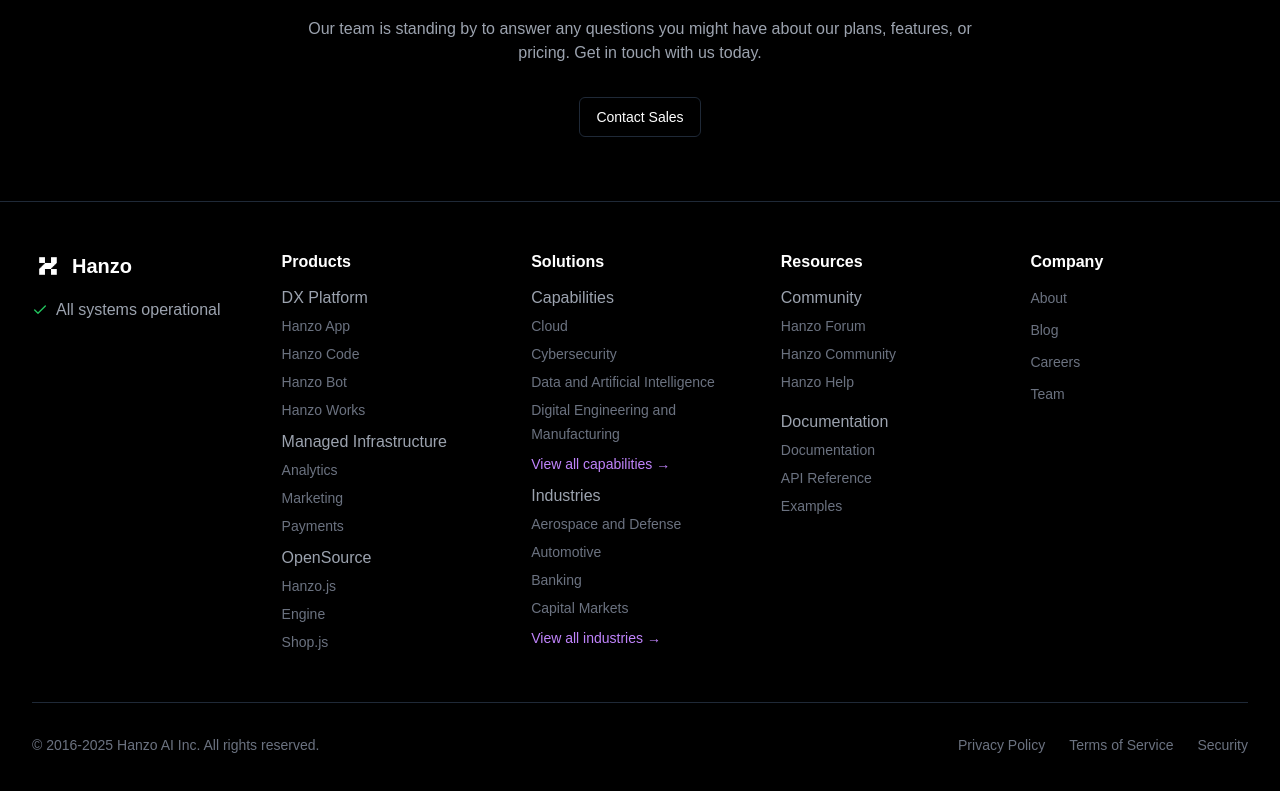
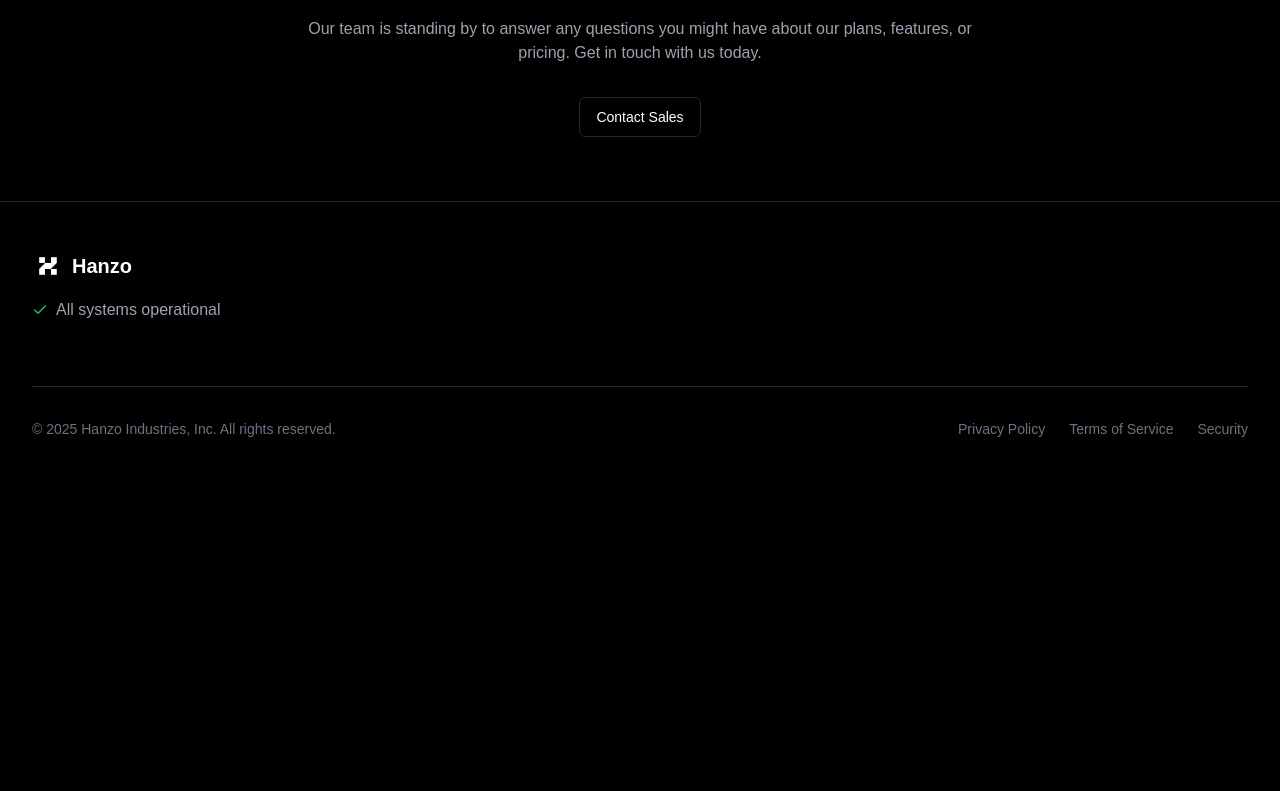
Before and after one commit to hanzoai/hanzo.industries, a React (Vite) app: page /pricing in a window 1280 px wide. Shown: the part 1615-2406 px from the top of the page. After the commit the page ends 2102 px from the top, so only its background shows below. Built offline with nearby package versions, Linux system fonts and the light colour scheme; a web font is replaced by a local one.

Commit message:
Update footer copyright and products
- Changed copyright to Hanzo Industries, Inc. and year to 2025.
- Updated Products section to only show Hanzo App and Hanzo Chat.
- Removed other product listings.

```diff
--- a/src/components/Footer.tsx
+++ b/src/components/Footer.tsx
@@ -22,101 +22,12 @@
               <span>All systems operational</span>
             </a>
           </div>
-
-          <div>
-            <h3 className="text-white font-semibold mb-3">Products</h3>
-            <ul className="space-y-2">
-              {products.map(category => (
-                <li key={category.title}>
-                  <span className="text-gray-400 font-medium">{category.title}</span>
-                  <ul className="mt-1 space-y-1">
-                    {category.items.slice(0, 4).map(item => (
-                      <li key={item}>
-                        <a href="#" className="text-gray-500 hover:text-white text-sm">
-                          {item}
-                        </a>
-                      </li>
-                    ))}
-                  </ul>
-                </li>
-              ))}
-            </ul>
-          </div>
-
-          <div>
-            <h3 className="text-white font-semibold mb-3">Solutions</h3>
-            <ul className="space-y-2">
-              {solutions.map(category => (
-                <li key={category.title}>
-                  <span className="text-gray-400 font-medium">{category.title}</span>
-                  <ul className="mt-1 space-y-1">
-                    {category.items.slice(0, 4).map(item => (
-                      <li key={item}>
-                        <a href="/solutions" className="text-gray-500 hover:text-white text-sm">
-                          {item}
-                        </a>
-                      </li>
-                    ))}
-                  </ul>
-                  {category.items.length > 4 && (
-                    <a
-                      href="/solutions"
-                      className="inline-block mt-2 text-sm text-purple-400 hover:text-purple-300"
-                    >
-                      View all {category.title.toLowerCase()} →
-                    </a>
-                  )}
-                </li>
-              ))}
-            </ul>
-          </div>
-
-          <div>
-            <h3 className="text-white font-semibold mb-3">Resources</h3>
-            <ul className="space-y-4">
-              {resources.map(category => (
-                <li key={category.title}>
-                  <span className="text-gray-400 font-medium">{category.title}</span>
-                  <ul className="mt-1 space-y-1">
-                    {category.items.slice(0, 4).map(item => (
-                      <li key={item.name}>
-                        <a
-                          href={item.url}
-                          target={item.url.startsWith('http') ? '_blank' : undefined}
-                          rel={item.url.startsWith('http') ? 'noopener noreferrer' : undefined}
-                          className="text-gray-500 hover:text-white text-sm"
-                        >
-                          {item.name}
-                        </a>
-                      </li>
-                    ))}
-                  </ul>
-                </li>
-              ))}
-            </ul>
-          </div>
-
-          <div>
-            <h3 className="text-white font-semibold mb-3">Company</h3>
-            <ul className="space-y-2">
-              {company.slice(0, 4).map(item => (
-                <li key={item}>
-                  <a
-                    href={item === "Team" ? "/team" : "#"}
-                    className="text-gray-500 hover:text-white text-sm"
-                  >
-                    {item}
-                  </a>
-                </li>
-              ))}
-            </ul>
-          </div>
         </div>
 
         <div className="mt-12 pt-8 border-t border-gray-800">
           <div className="flex flex-col md:flex-row justify-between items-center space-y-4 md:space-y-0">
             <div className="text-gray-500 text-sm">
-              © 2016-2025 Hanzo AI Inc. All rights reserved.
+              © 2025 Hanzo Industries, Inc. All rights reserved.
             </div>
             <div className="flex space-x-6">
               <a href="/privacy" className="text-gray-500 hover:text-white text-sm">
--- a/src/components/Products.tsx
+++ b/src/components/Products.tsx
@@ -1,127 +1,32 @@
+
 import { motion } from "framer-motion";
-import { Database, Brain, ShoppingCart, CreditCard, Megaphone, Users, Share2, Github, Zap, Lock, Globe, Cpu, Cloud, Blocks, Target, BarChart, Rocket } from "lucide-react";
+import { Blocks, MessageSquare } from "lucide-react";
 import { Button } from "./ui/button";
 
 const products = [
   {
-    icon: <Database className="h-8 w-8" />,
-    title: "Hanzo Base",
-    description: "A one-file backend with real-time DB, auth, and vector search for next-gen AI applications.",
-    code: "import { createClient } from '@hanzo/base';",
+    icon: <Blocks className="h-8 w-8" />,
+    title: "Hanzo App",
+    description: "Design, Engineer, and Market AI-powered applications with our unified platform.",
     features: [
-      { icon: <Zap className="h-4 w-4" />, text: "One-Line Spin-Up – Paste a single import, get an entire backend" },
-      { icon: <Lock className="h-4 w-4" />, text: "Realtime & Authentication – Stay in sync effortlessly" },
-      { icon: <Globe className="h-4 w-4" />, text: "Edge Optimized – Deploy globally for near-zero latency" },
-      { icon: <Github className="h-4 w-4" />, text: "Open Source – No vendor lock-in, self-host or let us do it" }
+      { icon: <Blocks className="h-4 w-4" />, text: "Unified Development Platform" },
+      { icon: <Blocks className="h-4 w-4" />, text: "Real-time Database" },
+      { icon: <Blocks className="h-4 w-4" />, text: "AI Integration" },
+      { icon: <Blocks className="h-4 w-4" />, text: "One-Click Deployment" }
     ],
-    productUrl: "https://docs.hanzo.ai/products/base",
-    github: "https://github.com/hanzoai/hanzo-base"
+    productUrl: "https://app.hanzo.ai",
   },
   {
-    icon: <Brain className="h-8 w-8" />,
-    title: "Hanzo AI",
-    description: "Transform your app with advanced ML, vector search, and self-learning automation.",
-    code: "import { useAI } from '@hanzo/ai';",
+    icon: <MessageSquare className="h-8 w-8" />,
+    title: "Hanzo Chat",
+    description: "Intelligent conversational AI platform for building advanced chatbots and virtual assistants.",
     features: [
-      { icon: <Cpu className="h-4 w-4" />, text: "LLM & Vector Search – Deep text analysis and semantic lookup" },
-      { icon: <Cloud className="h-4 w-4" />, text: "Autonomous Operations – Automated workflows that evolve over time" },
-      { icon: <Blocks className="h-4 w-4" />, text: "Decentralized Ready – Perfect for unstoppable, mesh-based solutions" },
-      { icon: <Target className="h-4 w-4" />, text: "Easy SDK – Seamlessly integrate advanced AI calls in your code" }
+      { icon: <MessageSquare className="h-4 w-4" />, text: "Natural Language Processing" },
+      { icon: <MessageSquare className="h-4 w-4" />, text: "Custom AI Training" },
+      { icon: <MessageSquare className="h-4 w-4" />, text: "Multi-channel Integration" },
+      { icon: <MessageSquare className="h-4 w-4" />, text: "Real-time Analytics" }
     ],
-    productUrl: "https://docs.hanzo.ai/products/ai",
-    github: "https://github.com/hanzoai/hanzoai"
-  },
-  {
-    icon: <ShoppingCart className="h-8 w-8" />,
-    title: "Hanzo Commerce",
-    description: "Sell anything—physical, digital, or tokenized. Scale from day one with built-in intelligence.",
-    code: "import { useCommerce } from '@hanzo/commerce';",
-    features: [
-      { icon: <CreditCard className="h-4 w-4" />, text: "One-Line Checkout – Quick deployment of cart and payment flows" },
-      { icon: <BarChart className="h-4 w-4" />, text: "Subscriptions & Promotions – Auto-manage recurring revenue" },
-      { icon: <Globe className="h-4 w-4" />, text: "E2E Analytics – Real-time data on sales and behavior" },
-      { icon: <Github className="h-4 w-4" />, text: "Web2 & Web3 – Plug into traditional or decentralized payment rails" }
-    ],
-    productUrl: "https://docs.hanzo.ai/products/commerce",
-    github: "https://github.com/hanzoai/hanzo-commerce"
-  },
-  {
-    icon: <CreditCard className="h-8 w-8" />,
-    title: "Hanzo Payments",
-    description: "Secure, AI-enhanced transactions across fiat, crypto, and beyond.",
-    features: [
-      { icon: <Zap className="h-4 w-4" />, text: "Instant Onboarding – Start accepting payments in minutes" },
-      { icon: <Globe className="h-4 w-4" />, text: "Global Coverage – Handle multiple currencies and networks" },
-      { icon: <Lock className="h-4 w-4" />, text: "Fraud Detection – Machine learning insights reduce disputes" },
-      { icon: <BarChart className="h-4 w-4" />, text: "Flexible Pricing – Transparent pay-as-you-grow structure" }
-    ],
-    productUrl: "https://docs.hanzo.ai/products/payments",
-    github: "https://github.com/hanzoai/hanzo-payments"
-  },
-  {
-    icon: <Megaphone className="h-8 w-8" />,
-    title: "Hanzo Marketing",
-    description: "Supercharge your growth engine—automated ads, funnels, and engagement.",
-    features: [
-      { icon: <Cpu className="h-4 w-4" />, text: "AI-Optimized Campaigns – Launch targeted ads with minimal effort" },
-      { icon: <Cloud className="h-4 w-4" />, text: "Multi-Channel Outreach – Facebook, Google Ads, email, affiliates" },
-      { icon: <Blocks className="h-4 w-4" />, text: "Contextual Analytics – Understand user actions in real-time" },
-      { icon: <Target className="h-4 w-4" />, text: "Affiliate & Referral Modules – Tap into influencer networks" }
-    ],
-    productUrl: "https://docs.hanzo.ai/products/marketing",
-    github: "https://github.com/hanzoai/hanzo-marketing"
-  },
-  {
-    icon: <Share2 className="h-8 w-8" />,
-    title: "Hanzo Social",
-    description: "One-stop management for all your social channels.",
-    features: [
-      { icon: <Zap className="h-4 w-4" />, text: "Scheduled Posts – Plan content across platforms at once" },
-      { icon: <Lock className="h-4 w-4" />, text: "Social Insights – Track engagement, discover top content" },
-      { icon: <Globe className="h-4 w-4" />, text: "Cross-Platform Integration – Seamless AI automation" },
-      { icon: <Github className="h-4 w-4" />, text: "Community Building – Chat & moderation tools in one place" }
-    ],
-    productUrl: "https://docs.hanzo.ai/products/social",
-    github: "https://github.com/hanzoai/hanzo-social"
-  },
-  {
-    icon: <Users className="h-8 w-8" />,
-    title: "Hanzo People",
-    description: "Bring user data, CRM, and authentication together.",
-    features: [
-      { icon: <Zap className="h-4 w-4" />, text: "Unified Identity – Manage logins, roles, and permissions" },
-      { icon: <Lock className="h-4 w-4" />, text: "CRM Tools – Keep track of users, leads, and conversions" },
-      { icon: <Globe className="h-4 w-4" />, text: "Behavior Tracking – Understand user journeys deeply" },
-      { icon: <BarChart className="h-4 w-4" />, text: "Flexible Plans – Start small, scale to millions of users" }
-    ],
-    productUrl: "https://docs.hanzo.ai/products/people",
-    github: "https://github.com/hanzoai/hanzo-people"
-  },
-  {
-    icon: <Rocket className="h-8 w-8" />,
-    title: "Hanzo Ops",
-    description: "One-click deployment for your AI applications across any infrastructure.",
-    features: [
-      { icon: <Zap className="h-4 w-4" />, text: "Multi-Cloud Support – Deploy to AWS, GCP, Azure, or on-prem" },
-      { icon: <Lock className="h-4 w-4" />, text: "Zero-Downtime Updates – Rolling deployments by default" },
-      { icon: <Globe className="h-4 w-4" />, text: "Edge Ready – Global CDN and load balancing built-in" },
-      { icon: <BarChart className="h-4 w-4" />, text: "Infrastructure as Code – Version control your deployments" }
-    ],
-    productUrl: "https://docs.hanzo.ai/products/deploy",
-    github: "https://github.com/hanzoai/hanzo-deploy"
-  },
-  {
-    icon: <Globe className="h-8 w-8" />,
-    title: "Hanzo Network",
-    description: "Join the decentralized AI network powering the next generation of autonomous applications.",
-    features: [
-      { icon: <Cpu className="h-4 w-4" />, text: "Decentralized Computing – Contribute and earn rewards" },
-      { icon: <Cloud className="h-4 w-4" />, text: "AI-Native Infrastructure – Built for next-gen applications" },
-      { icon: <Blocks className="h-4 w-4" />, text: "Mesh Network – Resilient and unstoppable" },
-      { icon: <Target className="h-4 w-4" />, text: "Green Energy – Sustainable compute at scale" }
-    ],
-    productUrl: "https://hanzo.network",
-    github: "https://github.com/hanzoai/network"
+    productUrl: "https://chat.hanzo.ai",
   }
 ];
 
@@ -129,6 +34,38 @@
   return (
     <section className="py-20 bg-black">
       <div className="max-w-7xl mx-auto px-4 sm:px-6 lg:px-8">
+        <div className="grid grid-cols-1 md:grid-cols-2 gap-8">
+          {products.map((product, index) => (
+            <motion.div
+              key={product.title}
+              initial={{ opacity: 0, y: 20 }}
+              whileInView={{ opacity: 1, y: 0 }}
+              viewport={{ once: true }}
+              transition={{ duration: 0.5, delay: index * 0.1 }}
+              className="p-8 bg-gradient-to-r from-gray-900 via-black to-gray-900 rounded-xl ring-1 ring-white/10 hover:ring-white/30 transition-all duration-300"
+            >
+              <div className="flex items-center gap-3 mb-4">
+                {product.icon}
+                <h3 className="text-2xl font-semibold text-white">{product.title}</h3>
+              </div>
+              <p className="text-gray-400 mb-6">{product.description}</p>
+              <ul className="space-y-3 mb-6">
+                {product.features.map((feature, i) => (
+                  <li key={i} className="flex items-center gap-2 text-gray-300">
+                    {feature.icon}
+                    <span>{feature.text}</span>
+                  </li>
+                ))}
+              </ul>
+              <Button
+                className="w-full bg-white text-black hover:bg-gray-100"
+              >
+                <a href={product.productUrl}>Get Started</a>
+              </Button>
+            </motion.div>
+          ))}
+        </div>
+
         <motion.div
           initial={{ opacity: 0, y: 20 }}
           whileInView={{ opacity: 1, y: 0 }}
@@ -137,9 +74,9 @@
           className="mt-20 p-8 bg-gradient-to-r from-gray-900 via-black to-gray-900 rounded-xl ring-1 ring-white/10 hover:ring-white/30 transition-all duration-300"
         >
           <div className="max-w-3xl mx-auto text-center">
-            <h3 className="text-2xl font-semibold text-white mb-4">Ready to Shape the Future?</h3>
+            <h3 className="text-2xl font-semibold text-white mb-4">Ready to Build?</h3>
             <p className="text-gray-300 mb-8">
-              Join the revolution in AI-powered development. Start building unstoppable applications today with our comprehensive suite of tools.
+              Start building unstoppable applications today with our comprehensive suite of tools.
             </p>
             <div className="flex flex-col sm:flex-row justify-center gap-4">
               <motion.div
```
